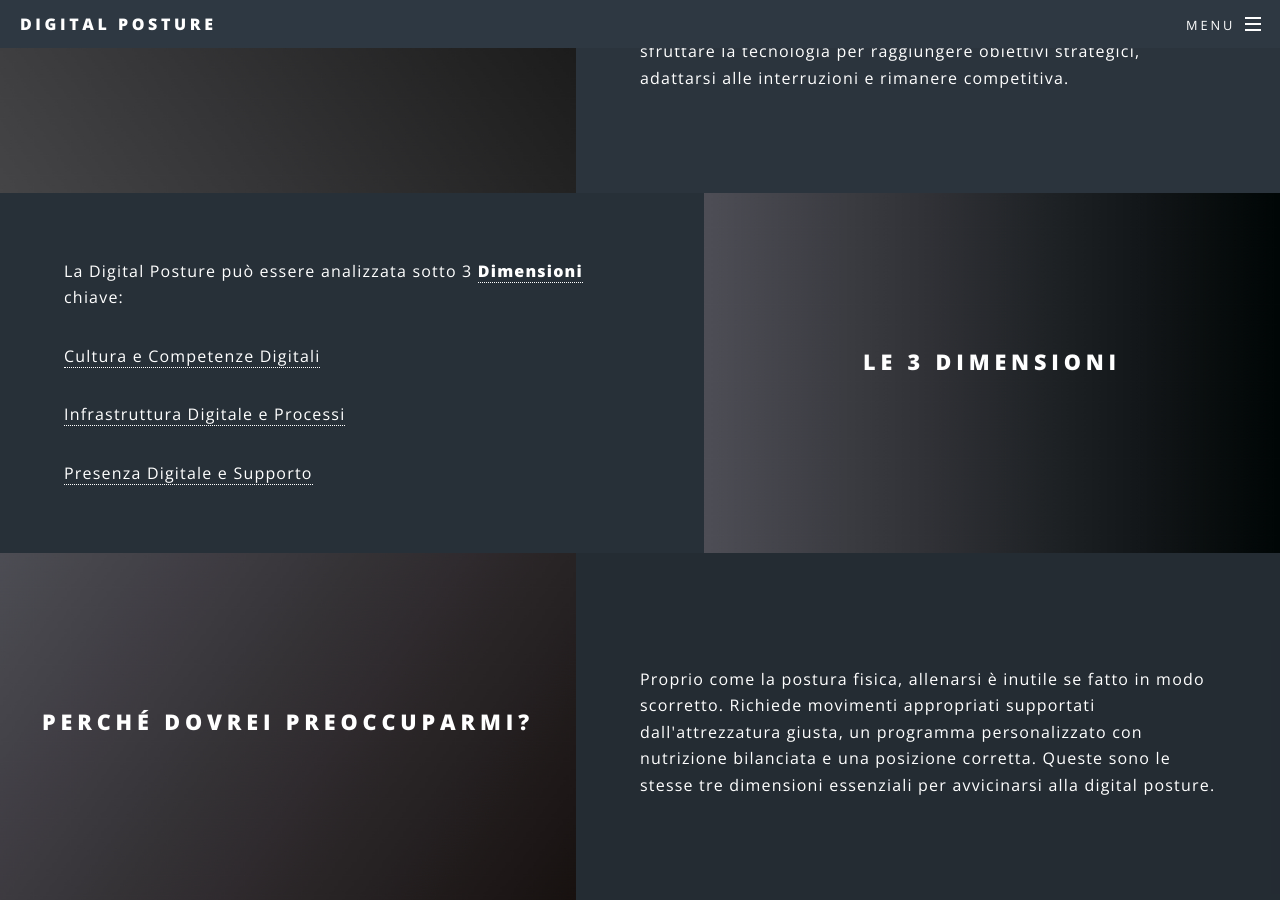
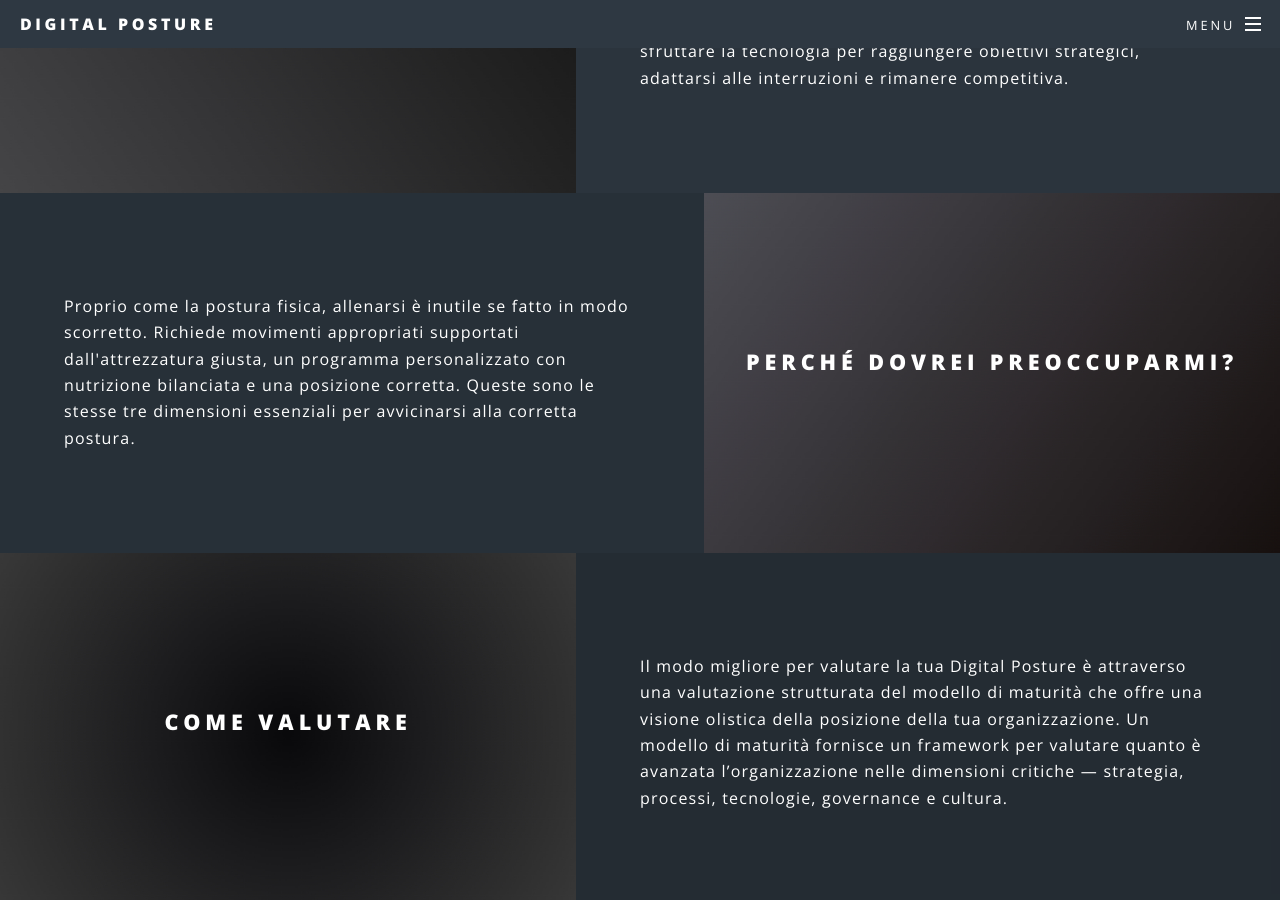
Before and after one commit to mixxr/it, a Jekyll site: the page built from index.html, in a window 1280 px wide and 900 px high, scrolled down 1647 px. Built offline with Jekyll 4.4.1, drawn with Linux system fonts in a browser that asks for light colours; some of the changed text lies outside the part shown.

Commit message:
index fixes

```diff
--- a/index.html
+++ b/index.html
@@ -43,25 +43,12 @@
 		</section>
 		<section class="spotlight">
 			<div class="image"
-				style="background-image: url(/images/pic02.jpg); background-size: cover; background-position: center; min-height: 40vh; display:flex; align-items:center; justify-content:center;">
-				<h2>Le 3 Dimensioni</h2>
-			</div>
-			<div class="content">
-				<p>La Digital Posture può essere analizzata sotto 3 <a href="{{site.lang}}/3dimensioni"><span
-							class="dp-dimensions-label">Dimensioni</span></a> chiave:</p>
-				{% for file in site.digital_posture %}
-				<p><a href="{{site.lang}}{{ file.url }}">{{ file.title }}</a></p>
-				{% endfor %}
-			</div>
-		</section>
-		<section class="spotlight">
-			<div class="image"
 				style="background-image: url(/images/pic03.jpg); background-size: cover; background-position: center; min-height: 40vh; display:flex; align-items:center; justify-content:center;">
 				<h2>Perché dovrei preoccuparmi?</h2>
 			</div>
 			<div class="content">
 				<p>Proprio come la postura fisica, allenarsi è inutile se fatto in modo scorretto. Richiede movimenti appropriati
-					supportati dall'attrezzatura giusta, un programma personalizzato con nutrizione bilanciata e una posizione corretta. Queste sono le stesse tre dimensioni essenziali per avvicinarsi alla digital posture.</p>
+					supportati dall'attrezzatura giusta, un programma personalizzato con nutrizione bilanciata e una posizione corretta. Queste sono le stesse tre dimensioni essenziali per avvicinarsi alla corretta postura.</p>
 			</div>
 		</section>
 		<section class="spotlight">
@@ -71,6 +58,19 @@
 			</div>
 			<div class="content">
 				<p>Il modo migliore per valutare la tua Digital Posture è attraverso una valutazione strutturata del modello di maturità che offre una visione olistica della posizione della tua organizzazione. Un modello di maturità fornisce un framework per valutare quanto è avanzata l’organizzazione nelle dimensioni critiche — strategia, processi, tecnologie, governance e cultura.</p>
+			</div>
+		</section>
+		<section class="spotlight">
+			<div class="image"
+				style="background-image: url(images/pic02.jpg); background-size: cover; background-position: center; min-height: 40vh; display:flex; align-items:center; justify-content:center;">
+				<h2>Come ti supportiamo</h2>
+			</div>
+			<div class="content">
+				<p><a href="{{site.lang}}{% link 0about-us.html%}">Siamo</a> una rete di Fractional C-Level Executives
+che supportano le PMI nella definizione e nell'adozione della giusta postura digitale
+in linea con i loro obiettivi di crescita. Attraverso un processo strutturato — che include interviste, analisi documentale
+e valutazioni tecniche — identifichiamo aree di miglioramento e opportunità di sviluppo nelle <a
+href="{{site.lang}}{% link 3dimensions.html %}">3 Dimensioni Chiave della Postura Digitale</a>.</p>
 			</div>
 		</section>
 	</section>
```
